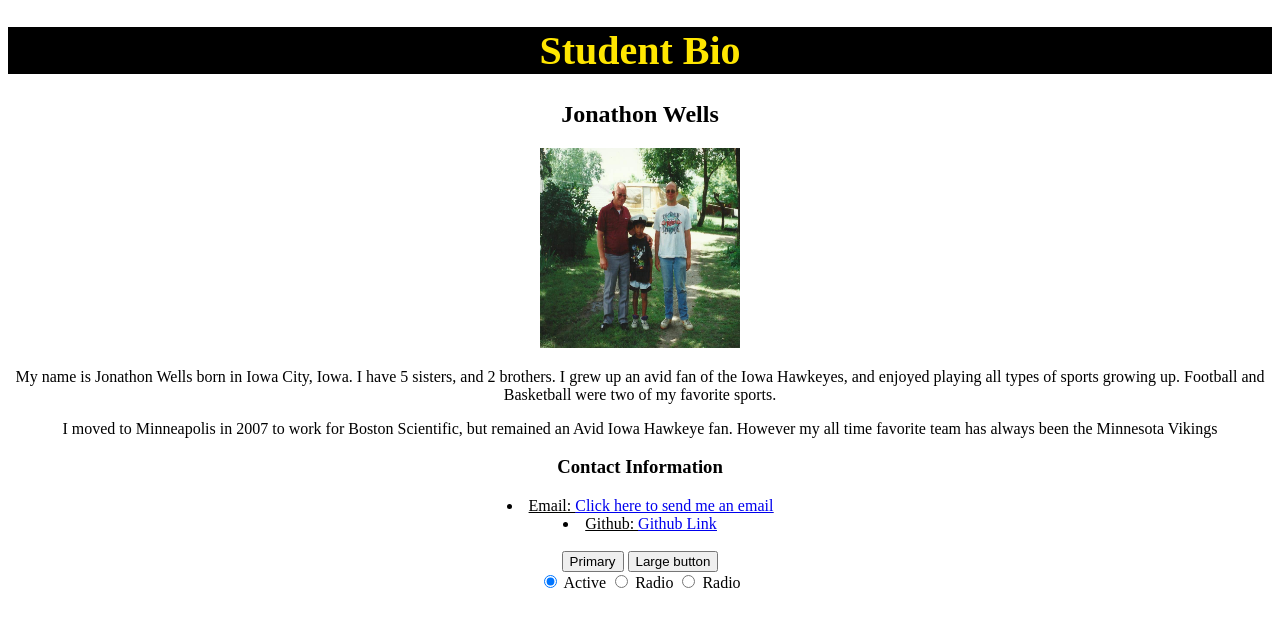
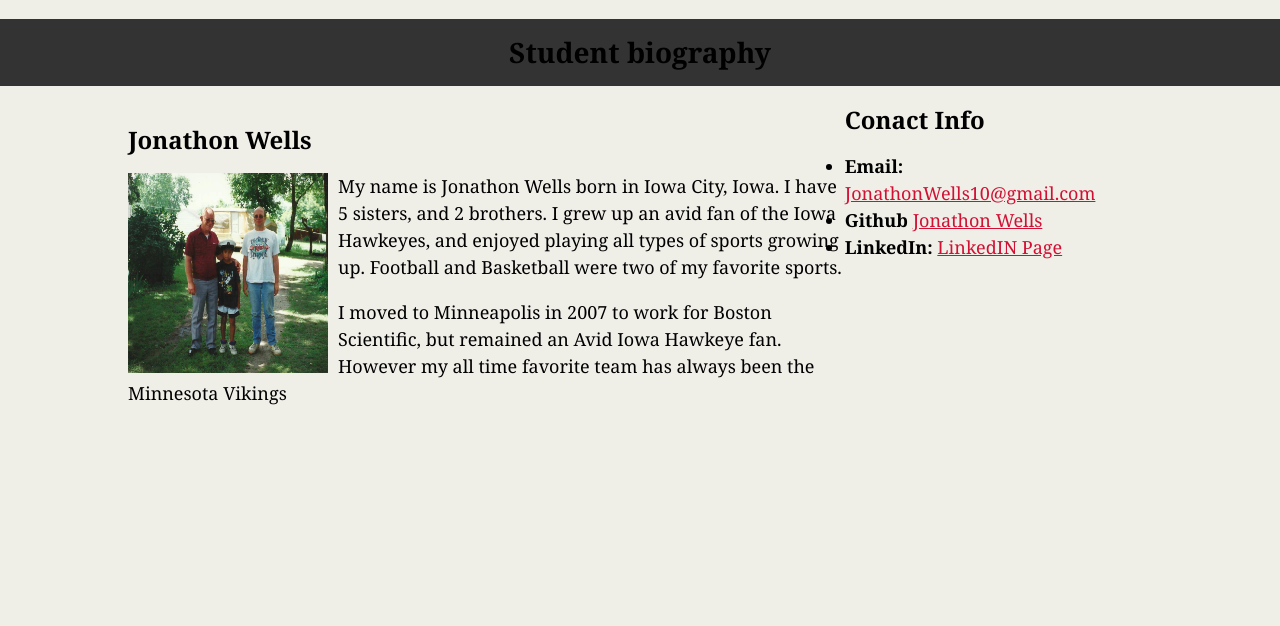
Before and after one commit to jonwells10/myCodingBootcampNotes, a plain HTML site: page bio.html in a window 1280 px wide. Drawn offline with Linux system fonts and the light colour scheme.

Commit message:
note update

```diff
--- a/bio.html
+++ b/bio.html
@@ -1,80 +1,49 @@
 <!DOCTYPE html>
+<html lang="en-us">
 
-<html>
+<!--The head is displayed on the Tab-->
+<head>
+  <meta charset="UTF-8">
+  <title>Learning to Code</title>
 
-<header>
+</head>
 
-<h1> Student Bio </h1>
-
-</header>
-
-<body>
-
-<h2> Jonathon Wells </h2>
+<!--This line links your HTML to the CSS file-->
+<link rel="stylesheet" type="text/css" href="wellsBio.css">
 
 
-<!-- Image with Link -->
-<img src="3 Johns.jpg" height="200" width="200">
+<!--Body contains the main content of the page-->
+<body>
+  <header>
+    <h1>Student biography</h1>
+  </header>
 
-<!-- Descriptive Biography Paragraph -->
-<p>My name is Jonathon Wells born in Iowa City, Iowa.  I have 5 sisters, and 2 brothers.  I grew up an avid fan of the Iowa Hawkeyes,
-    and enjoyed playing all types of sports growing up.  Football and Basketball were two of my favorite sports. </p>
+    <div class="container">
 
-<p> I moved to Minneapolis in 2007 to work for Boston Scientific, but remained an Avid Iowa Hawkeye fan. However my all time favorite team has always been the Minnesota Vikings</p>
+      <section id="main-bio">
 
-<!-- Contact Information -->
-<h3>Contact Information</h3>
+          <h2>Jonathon Wells</h2>
 
-<u>
-    <li>Email: <a href= "mailto:jonathonwells@gamil.com?subject=Hello">Click here to send me an email</a></li>
-    <li>Github: <a href= "https://github.com/jonwells10"> Github Link</a></li>
-</u>
+          <img id="bio-image" src="3 Johns.jpg" alt="Jonathon Wells">
 
-<br>
+          <!-- <P> designates a paragraph -->
+          <p>My name is Jonathon Wells born in Iowa City, Iowa.  I have 5 sisters, and 2 brothers.  I grew up an avid fan of the Iowa Hawkeyes,
+              and enjoyed playing all types of sports growing up.  Football and Basketball were two of my favorite sports. </p>
 
-<button type="button" class="btn btn-primary">Primary</button>
-<button type="button" class="btn btn-primary btn-lg">Large button</button>
+          <p> I moved to Minneapolis in 2007 to work for Boston Scientific, but remained an Avid Iowa Hawkeye fan. However my all time favorite team has always been the Minnesota Vikings</p>
+      </section>
 
-<div class="btn-group btn-group-toggle" data-toggle="buttons">
-    <label class="btn btn-secondary active">
-      <input type="radio" name="options" id="option1" autocomplete="off" checked> Active
-    </label>
-    <label class="btn btn-secondary">
-      <input type="radio" name="options" id="option2" autocomplete="off"> Radio
-    </label>
-    <label class="btn btn-secondary">
-      <input type="radio" name="options" id="option3" autocomplete="off"> Radio
-    </label>
-  </div>
+      <section id-"contact-info">
+        <h2>Conact Info</h2>
+          <ul>
+            <li><strong>Email:</strong> <a href="#">JonathonWells10@gmail.com</a></li>
+            <li><strong>Github</strong> <a href="#">Jonathon Wells</a></li>
+            <li><strong>LinkedIn:</strong> <a href="#">LinkedIN Page</a></li>
+          </ul>
+      </section>
 
+    </div>
 
-
-</body>
-
-
-<style>
-
-body{
-        text-align: center;
-}
-
-h1 {
-    color: rgb(255, 230, 0);
-    background-color: black;
-    text-align: center;
-    font-size: 40px;
-}
-
-
-
-</style>
-
-
-
-
-
-
-
-
+  </body>
 
 </html>
--- /dev/null
+++ b/wellsBio.css
@@ -0,0 +1,61 @@
+
+
+
+
+
+
+
+body {
+    background-color: #efeee7;
+    font-family: Georgia, 'Times New Roman', Times, serif;
+    font: #333333;
+    font-size: 18px;
+    line-height: 150%;
+    margin: 0;
+    padding: 0;
+}
+
+header {
+    background-color: #333333;
+}
+
+h1 {
+    font: #eee;
+    font-size: 28px;
+    padding: 20px 0;
+    margin-bottom: 20px;
+    text-align: center;
+}
+
+h2 {
+    font-size: 24px;
+}
+
+a {
+    color: #d21034;
+}
+
+.container {
+    width: 1024px;
+    margin: 0 auto;
+}
+
+#main-bio,
+#contact-bio,
+#bio-image {
+    float: left;
+}
+
+#main-bio {
+    width: 70%;
+    }
+
+#contact-info {
+    width: 30%;
+}
+
+#bio-image {
+    width: 200px;
+    height: 200px;
+    margin-right: 10px;
+}
```
Also changed, not shown: index.html (+1 -18 lines), rps.html (added, +9 -0 lines), bio.css (deleted), 1 other file.
